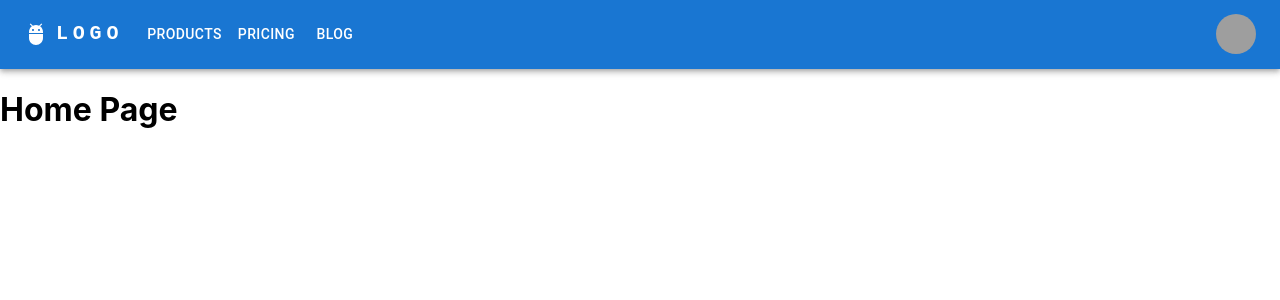
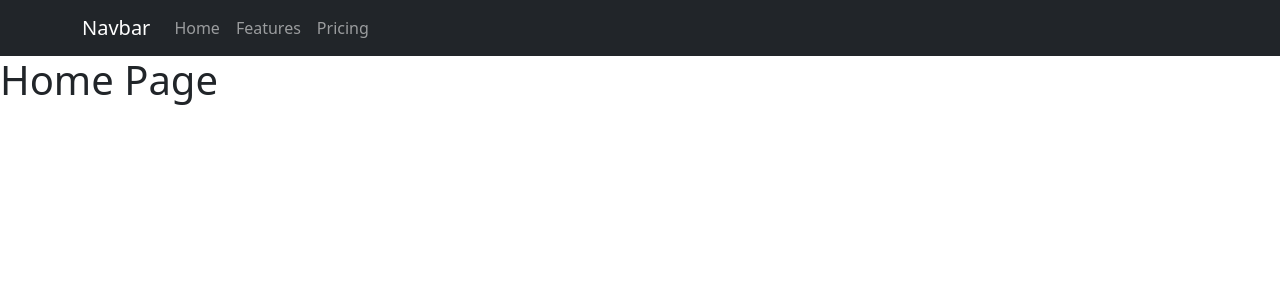
Before and after one commit to DJFancyAl/Travel-Blog, a React (Create React App) app in the folder client/travel_blog/: page / in a window 1280 px wide. Shown: the top 300 px of the page. Built offline with nearby package versions, Linux system fonts and the light colour scheme; grey boxes are pictures that could not be loaded.

Commit message:
Changed to React-Bootstrap

```diff
--- a/client/travel_blog/package.json
+++ b/client/travel_blog/package.json
@@ -3,14 +3,12 @@
     "version": "0.1.0",
     "private": true,
     "dependencies": {
-        "@emotion/react": "^11.11.0",
-        "@emotion/styled": "^11.11.0",
-        "@mui/icons-material": "^5.11.16",
-        "@mui/material": "^5.13.2",
         "@testing-library/jest-dom": "^5.16.5",
         "@testing-library/react": "^13.4.0",
         "@testing-library/user-event": "^13.5.0",
+        "bootstrap": "^5.2.3",
         "react": "^18.2.0",
+        "react-bootstrap": "^2.7.4",
         "react-dom": "^18.2.0",
         "react-router-dom": "^6.11.2",
         "react-scripts": "5.0.1",
--- a/client/travel_blog/src/Components/NavBar.js
+++ b/client/travel_blog/src/Components/NavBar.js
@@ -1,206 +1,21 @@
-import * as React from 'react';
-import AppBar from '@mui/material/AppBar';
-import Box from '@mui/material/Box';
-import Toolbar from '@mui/material/Toolbar';
-import IconButton from '@mui/material/IconButton';
-import Typography from '@mui/material/Typography';
-import Menu from '@mui/material/Menu';
-import MenuIcon from '@mui/icons-material/Menu';
-import Container from '@mui/material/Container';
-import Avatar from '@mui/material/Avatar';
-import Button from '@mui/material/Button';
-import Tooltip from '@mui/material/Tooltip';
-import MenuItem from '@mui/material/MenuItem';
-import AdbIcon from '@mui/icons-material/Adb';
+import React from 'react'
+import Container from 'react-bootstrap/Container';
+import Nav from 'react-bootstrap/Nav';
+import Navbar from 'react-bootstrap/Navbar';
 
-const pages = ['Products', 'Pricing', 'Blog'];
-const settings = ['Profile', 'Account', 'Dashboard', 'Logout'];
+function NavBar() {
+  return (
+    <Navbar bg="dark" variant="dark">
+      <Container>
+        <Navbar.Brand href="#home">Navbar</Navbar.Brand>
+        <Nav className="me-auto">
+          <Nav.Link href="#home">Home</Nav.Link>
+          <Nav.Link href="#features">Features</Nav.Link>
+          <Nav.Link href="#pricing">Pricing</Nav.Link>
+        </Nav>
+      </Container>
+  </Navbar>
+  )
+}
 
-function ResponsiveAppBar() {
-  const [anchorElNav, setAnchorElNav] = React.useState(null);
-  const [anchorElUser, setAnchorElUser] = React.useState(null);
-
-  const handleOpenNavMenu = (event) => {
-    setAnchorElNav(event.currentTarget);
-  };
-  const handleOpenUserMenu = (event) => {
-    setAnchorElUser(event.currentTarget);
-  };
-
-  const handleCloseNavMenu = () => {
-    setAnchorElNav(null);
-  };
-
-  const handleCloseUserMenu = () => {
-    setAnchorElUser(null);
-  };
-
-  return (
-    <AppBar position="static">
-      <Container maxWidth="xl">
-        <Toolbar disableGutters>
-          <AdbIcon sx={{ display: { xs: 'none', md: 'flex' }, mr: 1 }} />
-          <Typography
-            variant="h6"
-            noWrap
-            component="a"
-            href="/"
-            sx={{
-              mr: 2,
-              display: { xs: 'none', md: 'flex' },
-              fontFamily: 'monospace',
-              fontWeight: 700,
-              letterSpacing: '.3rem',
-              color: 'inherit',
-              textDecoration: 'none',
-            }}
-          >
-            LOGO
-          </Typography>
-
-          <Box sx={{ flexGrow: 1, display: { xs: 'flex', md: 'none' } }}>
-            <IconButton
-              size="large"
-              aria-label="account of current user"
-              aria-controls="menu-appbar"
-              aria-haspopup="true"
-              onClick={handleOpenNavMenu}
-              color="inherit"
-            >
-              <MenuIcon />
-            </IconButton>
-            <Menu
-              id="menu-appbar"
-              anchorEl={anchorElNav}
-              anchorOrigin={{
-                vertical: 'bottom',
-                horizontal: 'left',
-              }}
-              keepMounted
-              transformOrigin={{
-                vertical: 'top',
-                horizontal: 'left',
-              }}
-              open={Boolean(anchorElNav)}
-              onClose={handleCloseNavMenu}
-              sx={{
-                display: { xs: 'block', md: 'none' },
-              }}
-            >
-              {pages.map((page) => (
-                <MenuItem key={page} onClick={handleCloseNavMenu}>
-                  <Typography textAlign="center">{page}</Typography>
-                </MenuItem>
-              ))}
-            </Menu>
-          </Box>
-          <AdbIcon sx={{ display: { xs: 'flex', md: 'none' }, mr: 1 }} />
-          <Typography
-            variant="h5"
-            noWrap
-            component="a"
-            href=""
-            sx={{
-              mr: 2,
-              display: { xs: 'flex', md: 'none' },
-              flexGrow: 1,
-              fontFamily: 'monospace',
-              fontWeight: 700,
-              letterSpacing: '.3rem',
-              color: 'inherit',
-              textDecoration: 'none',
-            }}
-          >
-            LOGO
-          </Typography>
-          <Box sx={{ flexGrow: 1, display: { xs: 'none', md: 'flex' } }}>
-            {pages.map((page) => (
-              <Button
-                key={page}
-                onClick={handleCloseNavMenu}
-                sx={{ my: 2, color: 'white', display: 'block' }}
-              >
-                {page}
-              </Button>
-            ))}
-          </Box>
-
-          <Box sx={{ flexGrow: 0 }}>
-            <Tooltip title="Open settings">
-              <IconButton onClick={handleOpenUserMenu} sx={{ p: 0 }}>
-                <Avatar alt="Remy Sharp" src="/static/images/avatar/2.jpg" />
-              </IconButton>
-            </Tooltip>
-            <Menu
-              sx={{ mt: '45px' }}
-              id="menu-appbar"
-              anchorEl={anchorElUser}
-              anchorOrigin={{
-                vertical: 'top',
-                horizontal: 'right',
-              }}
-              keepMounted
-              transformOrigin={{
-                vertical: 'top',
-                horizontal: 'right',
-              }}
-              open={Boolean(anchorElUser)}
-              onClose={handleCloseUserMenu}
-            >
-              {settings.map((setting) => (
-                <MenuItem key={setting} onClick={handleCloseUserMenu}>
-                  <Typography textAlign="center">{setting}</Typography>
-                </MenuItem>
-              ))}
-            </Menu>
-          </Box>
-        </Toolbar>
-      </Container>
-    </AppBar>
-  );
-}
-export default ResponsiveAppBar;
-
-
-
-
-
-
-
-
-
-
-
-
-
-// import { useNavigate } from "react-router-dom";
-
-// function NavFoot() {
-//     const navigate = useNavigate ()
-//         const navFoot = () => {
-//             return (
-//                 <nav>
-//                     <div class="logo">
-//                         <h4>App Name</h4>
-//                     </div>
-//                     <ul class="navlinks">
-//                         <li><a href="#">Home</a></li>
-//                         <li><a href="#">Blog</a></li>
-//                         <li><a href="#">Add Blog</a></li>
-//                         <li><a href="#">About</a></li>
-//                     </ul>
-//                     <div class="menubtn">
-//                         <div class="line1"></div>
-//                         <div class="line2"></div>
-//                         <div class="line3"></div>
-//                     </div>
-//                 </nav>
-//                 //<footer className="footer">Resume | Portfolio | Linkedin | <span className='author'>Author : Albert | Elka | Estaben | Yash </span></footer>
-//             )
-//         }
-
-//     }
-
-
-
-//export default NavFoot
+export default NavBar
--- a/client/travel_blog/src/index.js
+++ b/client/travel_blog/src/index.js
@@ -2,41 +2,9 @@
 import ReactDOM from 'react-dom/client';
 import './index.css';
 import App from './App';
-//import reportWebVitals from './reportWebVitals';
+import 'bootstrap/dist/css/bootstrap.min.css';
 
 const root = ReactDOM.createRoot(document.getElementById('root'));
 root.render(
-  <React.StrictMode>
-    <App />
-  </React.StrictMode>
+  <App />
 );
-
-// // HAMBURGER FUNCTION
-// function navSlide() {
-//   const menubtn = document.querySelector(".menubtn");
-//   const nav = document.querySelector(".navlinks");
-//   const navLinks = document.querySelectorAll(".navlinks li");
-
-//   menubtn.addEventListener("click", () => {
-//       //Toggle Nav
-//       nav.classList.toggle("nav-active");
-
-//       //Animate Links
-//       navLinks.forEach((link, index) => {
-//           if (link.style.animation) {
-//               link.style.animation = ""
-//           } else {
-//               link.style.animation = `navLinkFade 0.5s ease forwards ${index / 7 + 0.5}s`;
-//           }
-//       });
-//       //Burger Animation
-//       menubtn.classList.toggle("toggle");
-//   });
-
-// }
-
-// navSlide();
-
-// If you want to start measuring performance in your app, pass a function
-// to log results (for example: reportWebVitals(console.log))
-// or send to an analytics endpoint. Learn more: https://bit.ly/CRA-vitals
```
Also changed, not shown: 1 other file (tests, documents, lock files or other folders).
